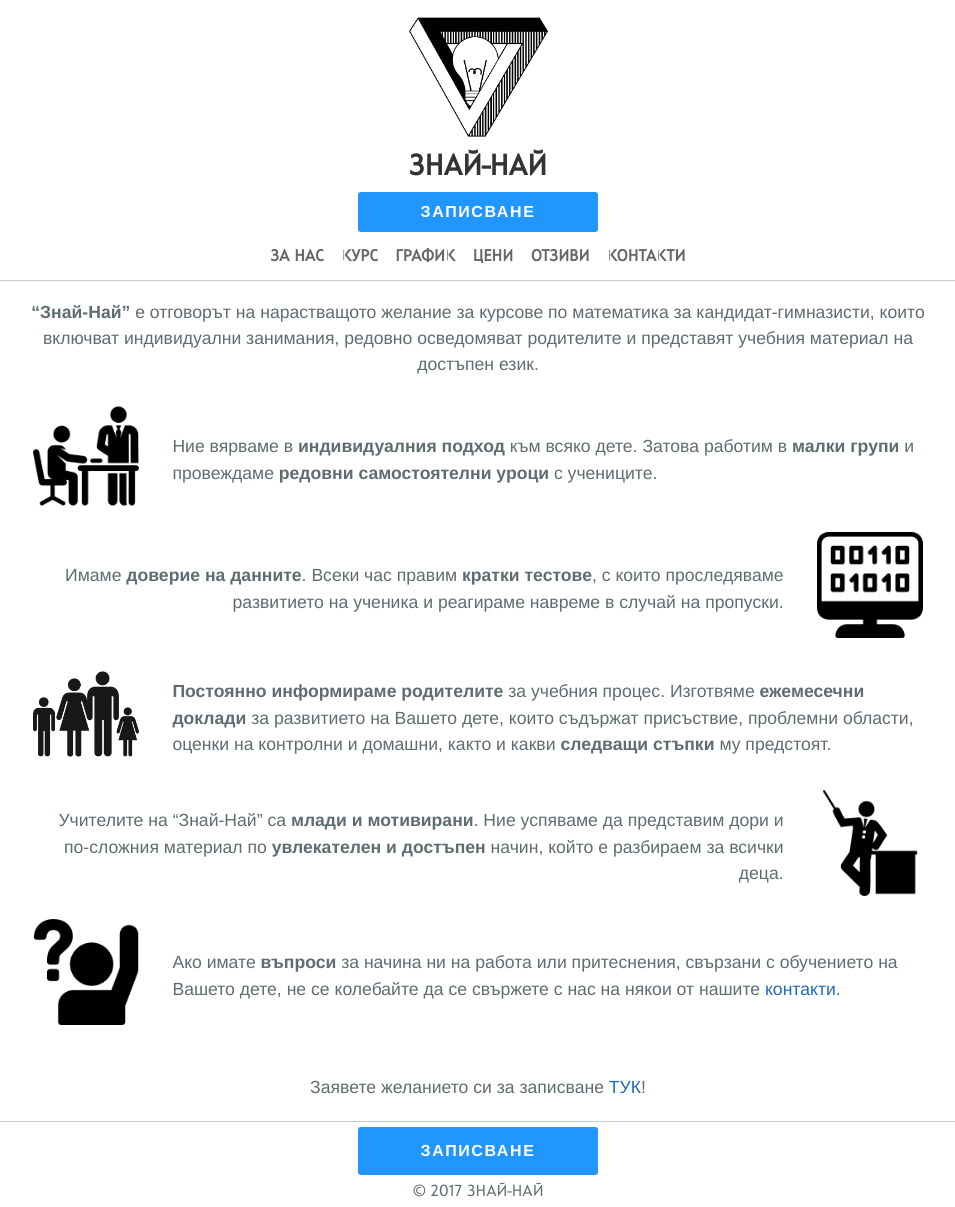
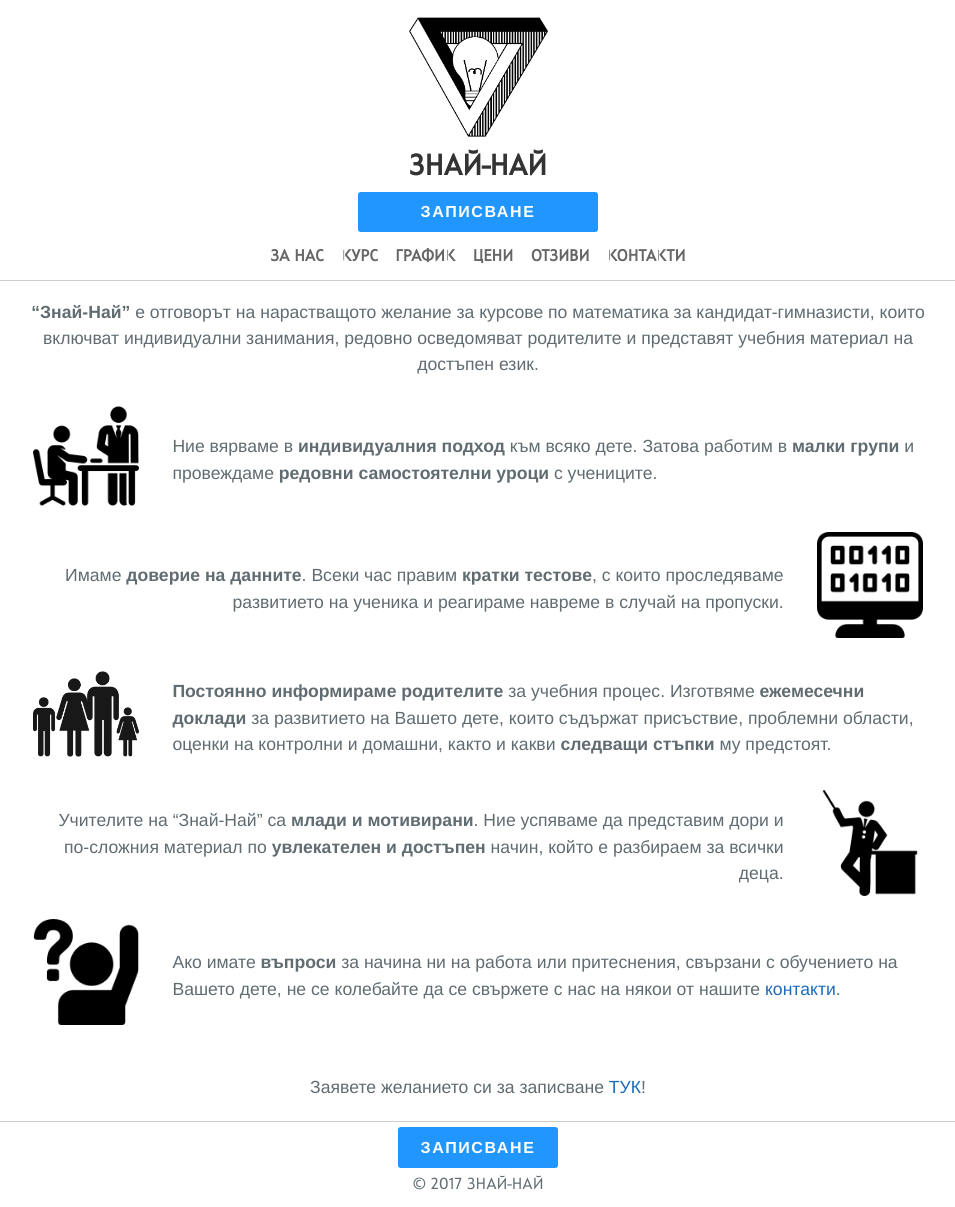
Before and after one commit to znainai/znainai.github.io, a Jekyll site: the page built from index.md, in a window 1280 px wide. Shown: the whole page, without its empty margins (162-1117 px from the left). Built offline with Jekyll 4.4.1, drawn with Linux system fonts in a browser that asks for light colours.

Commit message:
Update jekyll-theme-cayman.scss

```diff
--- a/_sass/jekyll-theme-cayman.scss
+++ b/_sass/jekyll-theme-cayman.scss
@@ -346,11 +346,11 @@ footer#main-footer {
   a.enroll-button {
     background: rgb(34, 150, 255);
     border-radius: 3px;
-    width: 15em;
+    width: 10em;
     display: block;
     margin: auto;
     margin-top: 0.3em;
-    padding: 0.5em;
+    padding: 0.3em;
     font-family: Arial Black, Helvetica, sans-serif;
     font-weight: bold;
     letter-spacing: 0.1em;
```
